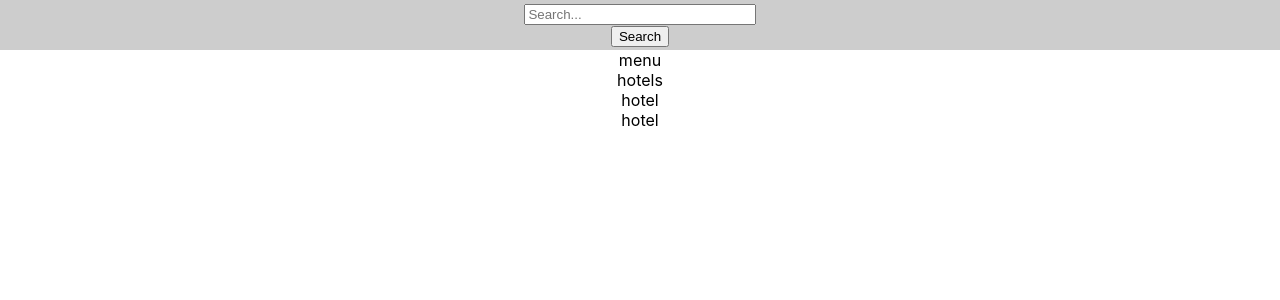
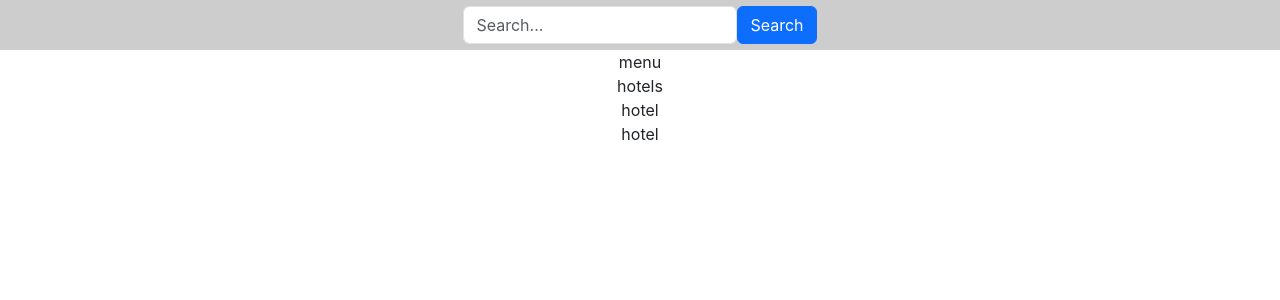
Before and after one commit to krudy/reservia, a React (Create React App) app in the folder reservia/: page / in a window 1280 px wide. Shown: the top 300 px of the page. Built offline with nearby package versions, Linux system fonts and the light colour scheme.

Commit message:
style: integrate bootstrap and update serachbar with bootstrap classes

```diff
--- a/reservia/package.json
+++ b/reservia/package.json
@@ -7,6 +7,7 @@
     "@testing-library/jest-dom": "^6.6.3",
     "@testing-library/react": "^16.3.0",
     "@testing-library/user-event": "^13.5.0",
+    "bootstrap": "^5.3.8",
     "react": "^19.1.0",
     "react-dom": "^19.1.0",
     "react-scripts": "5.0.1",
--- a/reservia/src/components/Header/Searchbar/Searchbar.js
+++ b/reservia/src/components/Header/Searchbar/Searchbar.js
@@ -1,12 +1,15 @@
 import React from 'react'
-import styles from './Searchbar.module.css'
 
-function Searchbar(){
-    return(
-          <div>
-                <input className={styles.input} text='text' placeholder='Search...'></input>
-                <button>Search</button>
-            </div>
+
+function Searchbar() {
+    return (
+
+        <div className='d-flex'>
+
+            <input className={`form-control`} text='text' placeholder='Search...'></input>
+            <button className='btn btn-primary'>Search</button>
+
+        </div>
     )
 }
 
--- a/reservia/src/index.js
+++ b/reservia/src/index.js
@@ -1,5 +1,6 @@
 import React from 'react';
 import ReactDOM from 'react-dom/client';
+import 'bootstrap/dist/css/bootstrap.min.css'
 import './index.css';
 import App from './App';
 import reportWebVitals from './reportWebVitals';
```
Also changed, not shown: 1 other file (tests, documents, lock files or other folders).
